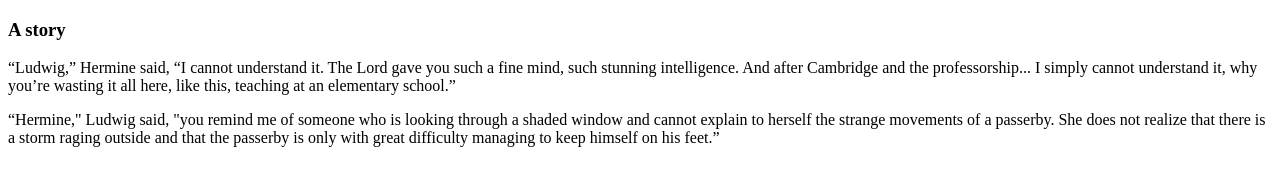
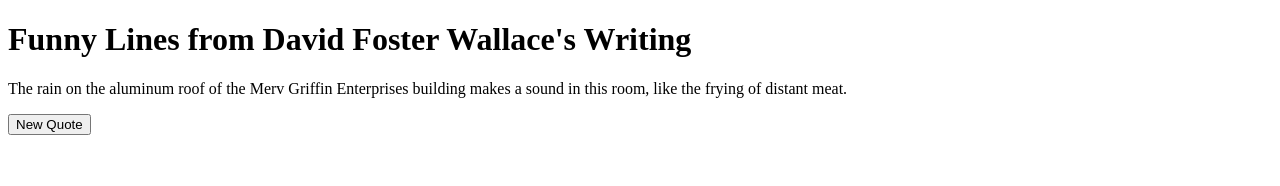
Before and after one commit to hagoptaminian/hagoptaminian.github.io, a plain HTML site: page index.html in a window 1280 px wide. Drawn offline with Linux system fonts and the light colour scheme.

Commit message:
Update index.html

```diff
--- a/index.html
+++ b/index.html
@@ -1,12 +1,14 @@
 <!DOCTYPE html>
 <html>
-  <head>
-    <title>Hagop Taminian</title>
-  </head>
-  </head>
-  <body>
-    <h3>A story</h3>
-    <p>“Ludwig,” Hermine said, “I cannot understand it. The Lord gave you such a fine mind, such stunning intelligence. And after Cambridge and the professorship... I simply cannot understand it, why you’re wasting it all here, like this, teaching at an elementary school.”</p>
-    <p>“Hermine," Ludwig said, "you remind me of someone who is looking through a shaded window and cannot explain to herself the strange movements of a passerby. She does not realize that there is a storm raging outside and that the passerby is only with great difficulty managing to keep himself on his feet.”</p>
-  </body>
+<head>
+	<title>DFW Quotes</title>
+	<link rel="stylesheet" type="text/css" href="style.css">
+</head>
+<body>
+	<h1>Funny Lines from David Foster Wallace's Writing</h1>
+	<div id="quoteDisplay" class="quote-design"><p>The rain on the aluminum roof of the Merv Griffin Enterprises building  makes a sound in this room, like the frying of distant meat.</p>
+	</div>
+	<div class="btn-div"><button onclick="newQuote()" class="btn">New Quote</button></div>
+	<script src="javascript.js"></script>
+</body>
 </html>
```
